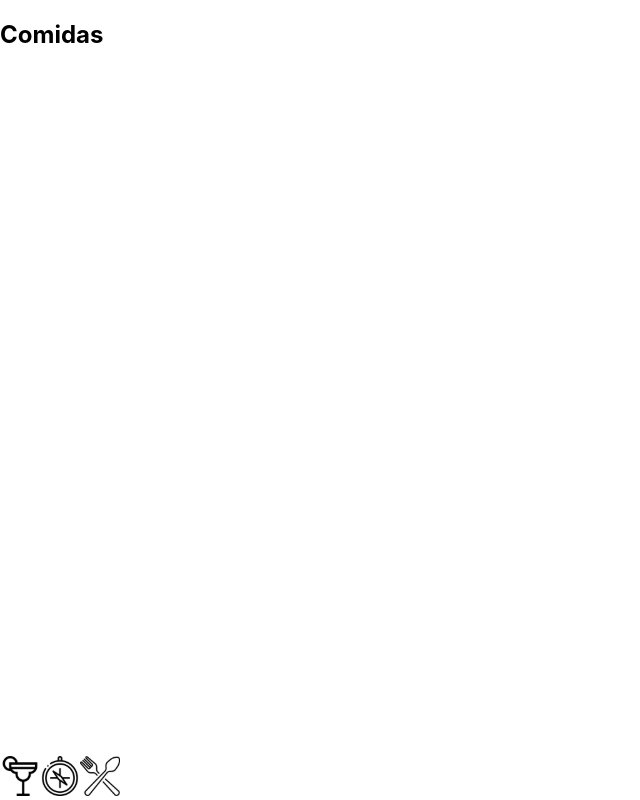
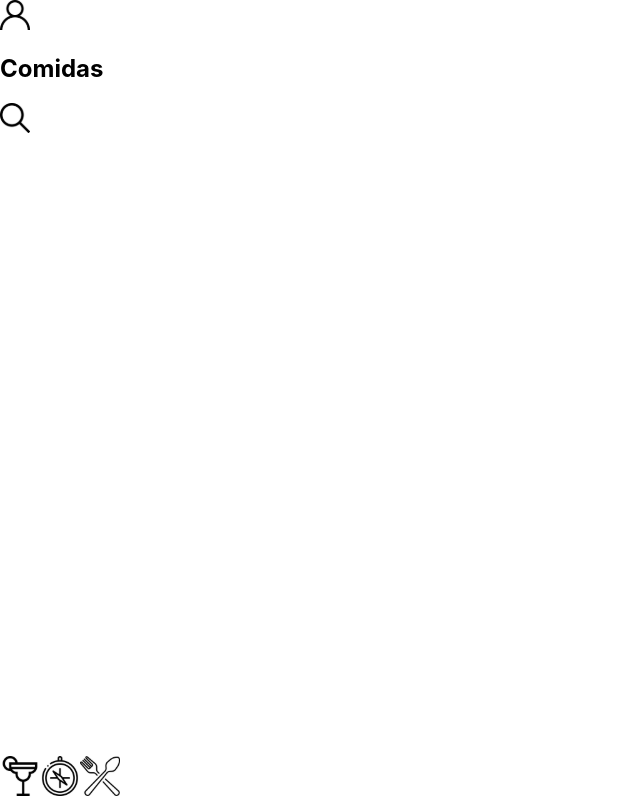
Before and after one commit to riquelmebandeira/projeto-recipes-app, a React (Create React App) app: page /comidas in a window 1280 px wide. Shown: the whole page, without its empty margins (0-640 px from the left). Built offline with nearby package versions, Linux system fonts and the light colour scheme.

Commit message:
Requisito 9: concluido

```diff
--- /dev/null
+++ b/src/components/Header.jsx
@@ -0,0 +1,31 @@
+import React from 'react';
+import PropTypes from 'prop-types';
+import searchIcon from '../images/searchIcon.svg';
+import profileIcon from '../images/profileIcon.svg';
+
+function Header(props) {
+  const { title } = props;
+  return (
+    <header>
+      <input
+        type="image"
+        src={ profileIcon }
+        data-testid="profile-top-btn"
+        alt="Foto de perfil"
+      />
+      <h1 data-testid="page-title">{title}</h1>
+      <input
+        type="image"
+        src={ searchIcon }
+        alt="Ícone de lupa"
+        data-testid="search-top-btn"
+      />
+    </header>
+  );
+}
+
+Header.propTypes = {
+  title: PropTypes.string.isRequired,
+};
+
+export default Header;
--- a/src/pages/Comidas.js
+++ b/src/pages/Comidas.js
@@ -1,10 +1,11 @@
 import React from 'react';
 import Footer from '../components/Footer';
+import Header from '../components/Header';
 
 function Comida() {
   return (
     <section>
-      <h1>Comidas</h1>
+      <Header title="Comidas" />
       <Footer />
     </section>
   );
```
Also changed, not shown: 1 other file (tests, documents, lock files or other folders).
